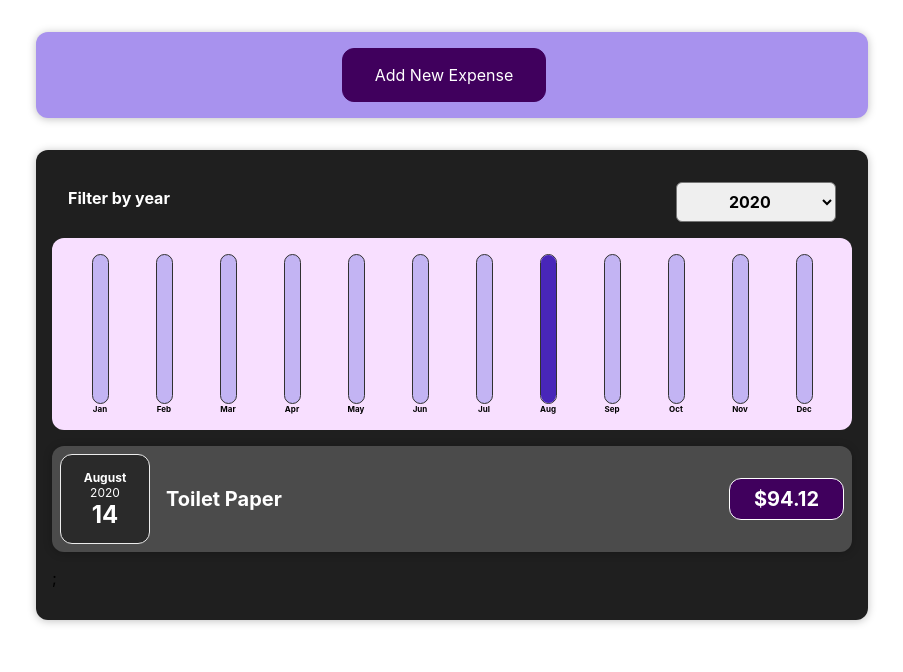
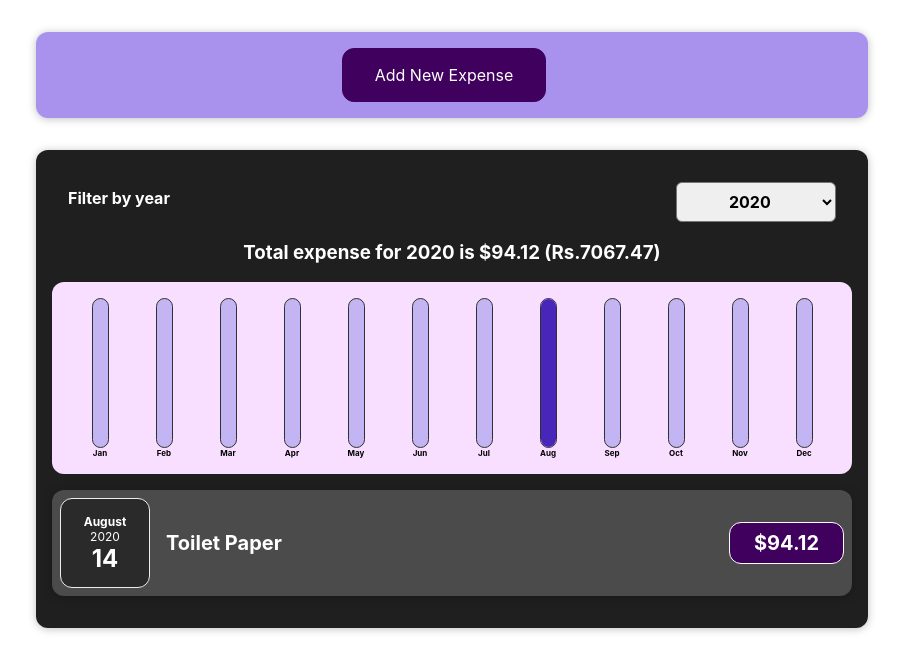
Before and after one commit to DhyataGarg/ExpenseTracker, a React (Create React App) app: page / in a window 1280 px wide. Shown: the top 672 px of the page, without its empty margins (188-1091 px from the left). Built offline with nearby package versions, Linux system fonts and the light colour scheme.

Commit message:
Show total expenses for the year.

```diff
--- a/public/index.html
+++ b/public/index.html
@@ -9,35 +9,11 @@
       name="description"
       content="Web site created using create-react-app"
     />
-    <link rel="apple-touch-icon" href="%PUBLIC_URL%/logo192.png" />
-    <!--
-      manifest.json provides metadata used when your web app is installed on a
-      user's mobile device or desktop. See https://developers.google.com/web/fundamentals/web-app-manifest/
-    -->
-    <link rel="manifest" href="%PUBLIC_URL%/manifest.json" />
-    <!--
-      Notice the use of %PUBLIC_URL% in the tags above.
-      It will be replaced with the URL of the `public` folder during the build.
-      Only files inside the `public` folder can be referenced from the HTML.
 
-      Unlike "/favicon.ico" or "favicon.ico", "%PUBLIC_URL%/favicon.ico" will
-      work correctly both with client-side routing and a non-root public URL.
-      Learn how to configure a non-root public URL by running `npm run build`.
-    -->
-    <title>React App</title>
+    <title>Expense Tracker</title>
   </head>
   <body>
     <noscript>You need to enable JavaScript to run this app.</noscript>
     <div id="root"></div>
-    <!--
-      This HTML file is a template.
-      If you open it directly in the browser, you will see an empty page.
-
-      You can add webfonts, meta tags, or analytics to this file.
-      The build step will place the bundled scripts into the <body> tag.
-
-      To begin the development, run `npm start` or `yarn start`.
-      To create a production bundle, use `npm run build` or `yarn build`.
-    -->
   </body>
 </html>
--- a/src/components/Expenses/Expenses.css
+++ b/src/components/Expenses/Expenses.css
@@ -5,3 +5,8 @@
   width: 50rem;
   max-width: 95%;
 }
+
+.total-expenses {
+  color: white;
+  text-align: center;
+}
--- a/src/components/Expenses/Expenses.js
+++ b/src/components/Expenses/Expenses.js
@@ -7,6 +7,7 @@ import ExpensesChart from "./ExpensesChart";
 
 const Expenses = (props) => {
   const [filteredYear, setFilteredYear] = useState("2020");
+  let totalExpenses = 0;
 
   const filterChangeHandler = (selectedYear) => {
     setFilteredYear(selectedYear);
@@ -16,6 +17,18 @@ const Expenses = (props) => {
     return expense.date.getFullYear().toString() === filteredYear;
   });
 
+  const wholeYearExpenses = (expense) => {
+    if (expense.currency === "$") {
+      totalExpenses += expense.amount * 75.09;
+    } else {
+      totalExpenses += expense.amount;
+    }
+  };
+
+  for (const expense of filteredExpenses) {
+    wholeYearExpenses(expense);
+  }
+
   return (
     <div>
       <Card className="expenses">
@@ -23,6 +36,11 @@ const Expenses = (props) => {
           selected={filteredYear}
           onChangeFilter={filterChangeHandler}
         />
+        <h3 className="total-expenses">
+          Total expense for {filteredYear} is $
+          {(totalExpenses / 75.09).toFixed(2)} (Rs.
+          {totalExpenses.toFixed(2)})
+        </h3>
         <ExpensesChart expenses={filteredExpenses} />
         <ExpenseList items={filteredExpenses} />
       </Card>
--- a/src/components/Expenses/ExpensesList.js
+++ b/src/components/Expenses/ExpensesList.js
@@ -18,7 +18,6 @@ const ExpenseList = (props) => {
           date={expense.date}
         />
       ))}
-      ;
     </ul>
   );
 };
```
Also changed, not shown: public/logo192.png (deleted), public/logo512.png (deleted), public/manifest.json (deleted), public/robots.txt (deleted).
